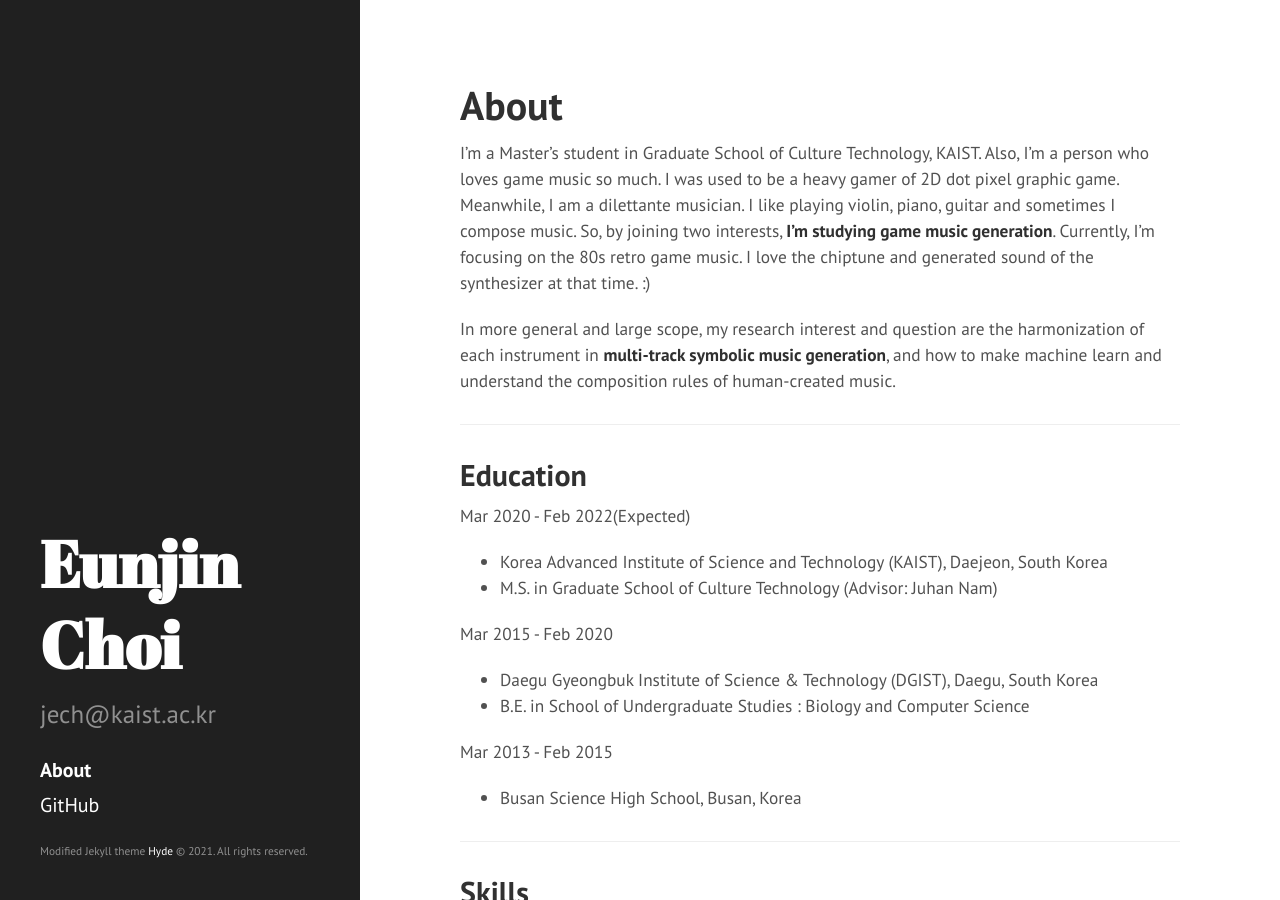
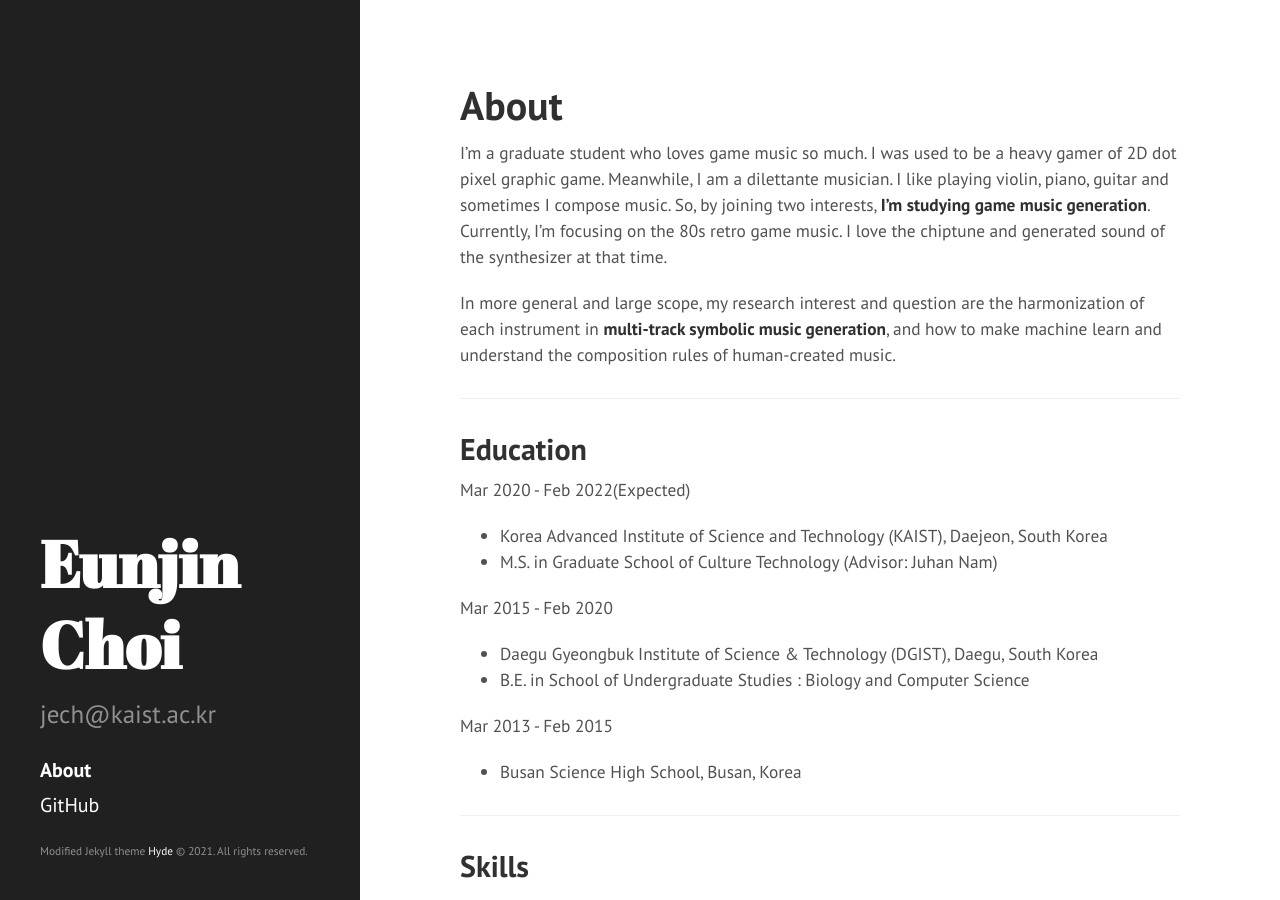
Before and after one commit to jech2/jech2.github.io, a Jekyll site: the page built from index.md, in a window 1280 px wide and 900 px high. Built offline with Jekyll 4.4.1, drawn with Linux system fonts in a browser that asks for light colours; the list of posts is cut into pages by our own code.

Commit message:
update typo

```diff
--- a/index.md
+++ b/index.md
@@ -7,7 +7,7 @@
   Hey there! This page is included as an example. Feel free to customize it for your own use upon downloading. Carry on!
 </p> -->
 
-I’m a Master’s student in Graduate School of Culture Technology, KAIST. Also, I'm a person who loves game music so much. I was used to be a heavy gamer of 2D dot pixel graphic game. Meanwhile, I am a dilettante musician. I like playing violin, piano, guitar and sometimes I compose music. So, by joining two interests, **I'm studying game music generation**. Currently, I'm focusing on the 80s retro game music. I love the chiptune and generated sound of the synthesizer at that time. :)
+I’m a graduate student who loves game music so much. I was used to be a heavy gamer of 2D dot pixel graphic game. Meanwhile, I am a dilettante musician. I like playing violin, piano, guitar and sometimes I compose music. So, by joining two interests, **I'm studying game music generation**. Currently, I'm focusing on the 80s retro game music. I love the chiptune and generated sound of the synthesizer at that time.
 
 In more general and large scope, my research interest and question are the harmonization of each instrument in **multi-track symbolic music generation**, and how to make machine learn and understand the composition rules of human-created music.
 
```
